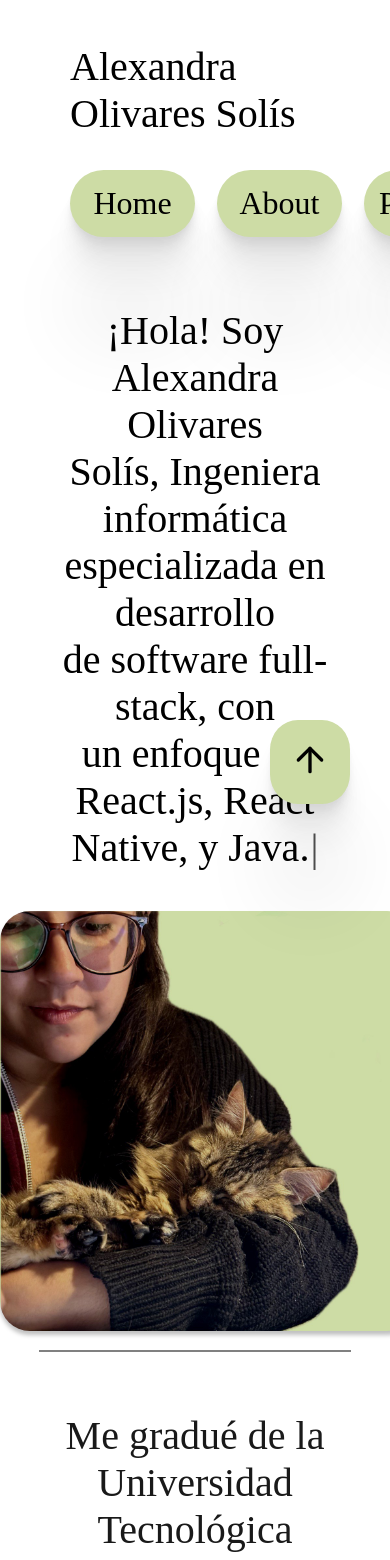
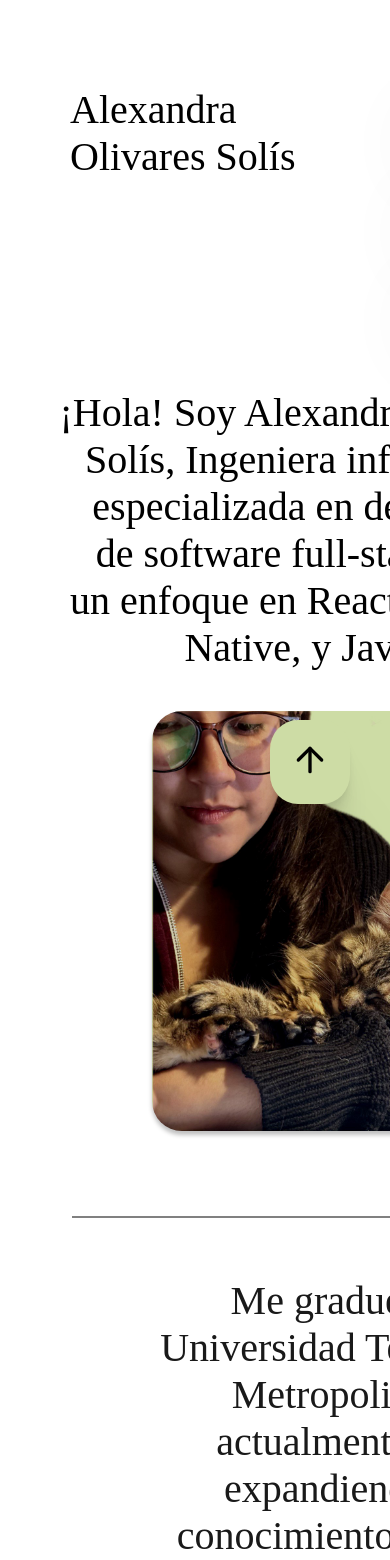
Before and after one commit to AlexandraOliv14/alexandraoliv14.github.io, a React (Create React App) app: page /about in a window 390 px wide. Shown: the top 1560 px of the page. Built offline with nearby package versions, Linux system fonts and the light colour scheme; a web font is replaced by a local one.

Commit message:
FIX: responsive

```diff
--- a/src/index.sass
+++ b/src/index.sass
@@ -13,12 +13,17 @@
   font-style: normal
 
 // Root element styles
+html
+  display: flex
+  flex: 1
+
 #root
   display: flex
   flex-direction: column
   flex: 1
   font-family: 'JetBrainsMono'
   color: black
+  width: 100%
 
 // Body element styles
 body
--- a/src/sass/about.sass
+++ b/src/sass/about.sass
@@ -6,13 +6,15 @@
 
     p
         display: flex
-        flex: 6
+        flex-grow: 6
+        flex-basis: 300px
         align-items: center
         font-size: 40px
 
     .img
         display: flex
-        flex: 6
+        flex-grow: 6
+        flex-basis: 300px
         justify-content: center
         align-items: center
         img
@@ -21,19 +23,14 @@
             box-shadow: 0px 4px 4px rgba(0, 0, 0, 0.25)
 
     .about-me
-        margin: 5vw 0px
+        margin: 10vh 5vw
         display: flex
         flex-direction: row
         flex-wrap: wrap-reverse
-        flex:1
+        flex-grow: 1
         .p
-            justify-content: flex-start
-            display: flex
-            flex: 6
-            align-items: center
             font-size: 40px
             text-align: center
-            min-width: 300px
             margin: 20px
             padding: 20px
 
@@ -41,6 +38,7 @@
         margin: 5vw 0px
         display: flex
         flex-direction: row
+        flex-grow: 1
         flex-wrap: wrap
         p
             justify-content: flex-end
@@ -58,7 +56,9 @@
 
         .p-container
             display: flex
-            flex: 6
+            flex-grow: 6
+            flex-basis: 300px
+
             justify-items: flex-start
             padding: 40px
             margin: 20px
--- a/src/sass/nav.sass
+++ b/src/sass/nav.sass
@@ -13,5 +13,10 @@
     .navegacion
         display: flex
         flex: 1
+        flex-wrap: wrap
         justify-content: flex-end
         gap: 22px
+
+        .button_nav
+            flex-grow: 1
+            flex-basis: 200px
```
